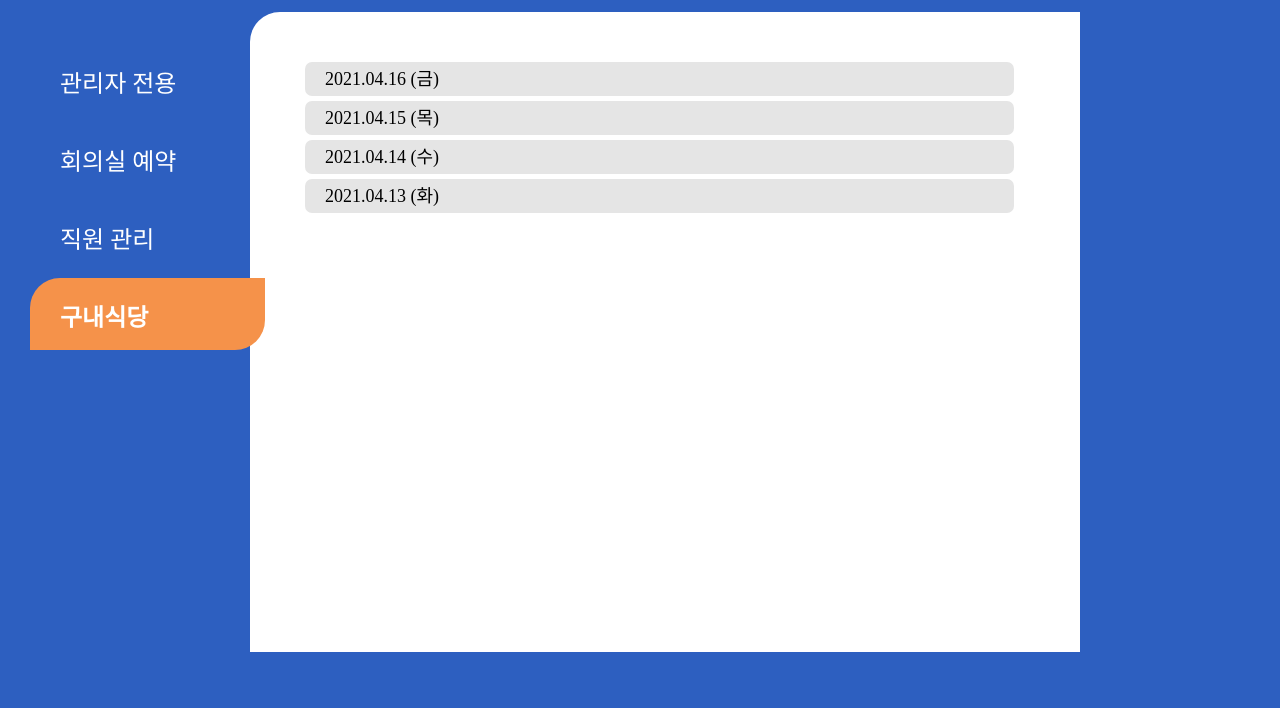
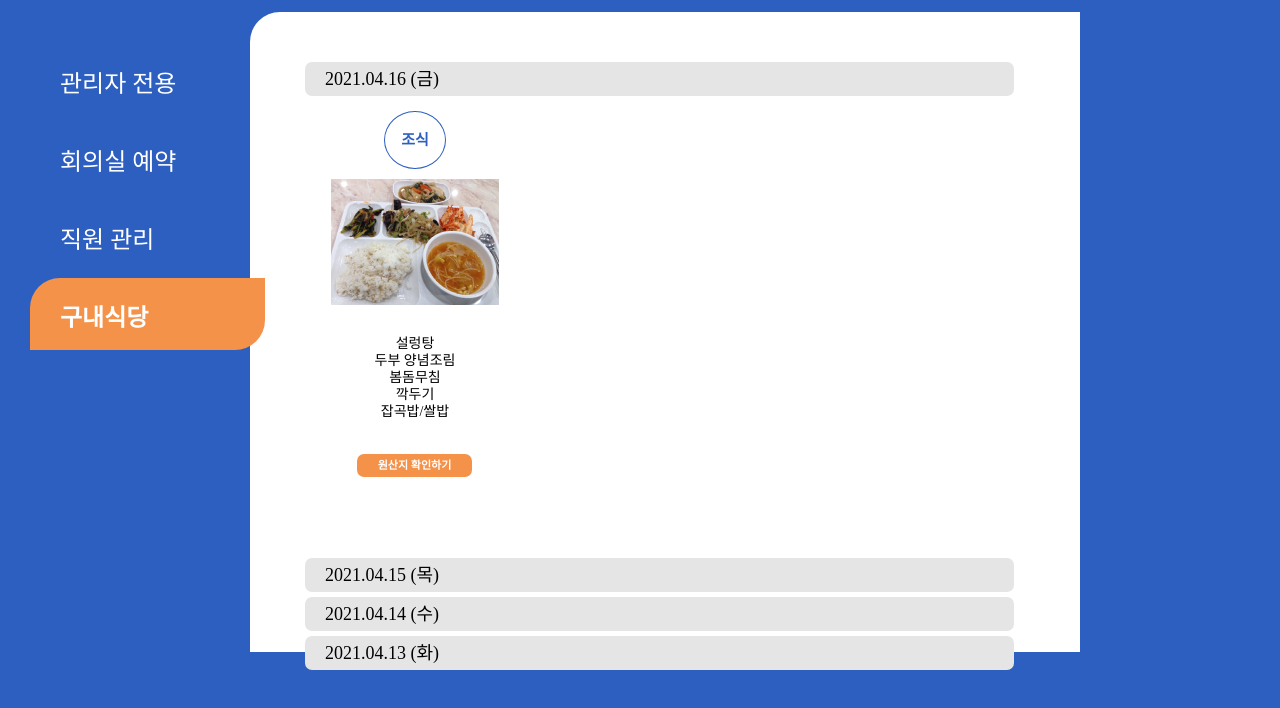
Before and after one commit to Tenboard/DU, a plain HTML site: page restaurant.html in a window 1280 px wide. Shown: the part 68-776 px from the top of the page. Drawn offline with Linux system fonts and the light colour scheme; a web font is replaced by a local one.

Commit message:
조식 추가

```diff
--- a/public/css/rastaurant.css
+++ b/public/css/rastaurant.css
@@ -1,4 +1,5 @@
 div.contents > div.date{
+    float: left;
     width: 709px;
     height: 34px;
     margin: 0px 55px 5px;
@@ -22,6 +23,87 @@ div.contents > div.first{
     margin-top: 50px;
 }
 
-div.contents > div.mennu-bar{
+/* .triangle{
+    position: relative;
+    width: 11px;
+    height: 11px;
+    top: 8px;
+    right: 15px;
+
+    background: #FFFFFF;
+    transform: rotate(-180deg);
+} */
+
+div.contents > div.menu-bar{
     float: left;
+    width: 168px;
+    height: 368px;
+    margin: 30px 83px 59px 81px;
+
+    font-family: 'S-Core Dream';
+    font-style: normal;
+    font-weight: 300;
+    font-size: 14px;
+    line-height: 17px;
+    text-align: center;
+    text-align: center;
 }
+
+div.contents > div.menu-bar{
+    float: left;
+    width: 168px;
+    height: 368px;
+    margin: 30px 83px 59px 81px;
+
+    font-family: 'S-Core Dream';
+    font-style: normal;
+    font-weight: 300;
+    font-size: 14px;
+    line-height: 17px;
+    text-align: center;
+}
+
+div.contents > div.menu-bar > span.when{
+    box-sizing: border-box;
+    width: 60px;
+    height: 60px;
+    padding: 20px 16px 20px 16px;
+
+    font-family: 'S-Core Dream';
+    font-style: normal;
+    font-weight: 600;
+    font-size: 15px;
+    line-height: 18px;
+    text-align: center;
+    color: #2D5FC0;
+
+    border: 1px solid #2D5FC0;
+    border-radius: 50%;
+
+    text-align: center;
+}
+
+div.contents > div.menu-bar > img{
+    float: left;
+    margin-top: 30px;
+    margin-bottom: 30px;
+}
+
+div.contents > div.menu-bar > div.where{
+    float: left;
+    width: 115px;
+    height: 23px;
+    margin-top: 34px;
+    margin-left: 26px;
+
+    font-family: 'S-Core Dream';
+    font-style: normal;
+    font-weight: 600;
+    font-size: 11px;
+    line-height: 23px;
+    text-align: center;
+    color: #ffffff;
+
+    background: #F5924A;
+    border-radius: 7px;
+}
--- a/restaurant.html
+++ b/restaurant.html
@@ -44,8 +44,10 @@
     <div class="contents">
       <div class="first date">
         <div class="when">2021.04.16 (금)</div>
-        <!-- <div class="menu-bar"></div>
-          <div class="when">조식</div>
+        <div class="triangle"></div>
+      </div>
+      <div class="menu-bar">
+        <span class="when">조식</span>
         <img src="public/image/breakfast.png" alt="조식 사진">
         <div>
           설렁탕<br/>
@@ -54,16 +56,19 @@
           깍두기<br/>
           잡곡밥/쌀밥<br/>
          </div>
-          <div class="where">원산지 확인하기</div> -->
+        <div class="where">원산지 확인하기</div>
       </div>
       <div class="date">
         <div class="when">2021.04.15 (목)</div>
+        <div class="triangle"></div>
       </div>
       <div class="date">
         <div class="when">2021.04.14 (수)</div>
+        <div class="triangle"></div>
       </div>
       <div class="date">
         <div class="when">2021.04.13 (화)</div>
+        <div class="triangle"></div>
       </div>
     </div>
   </section>
```
Lines whose indentation alone changed are shown as unchanged.
